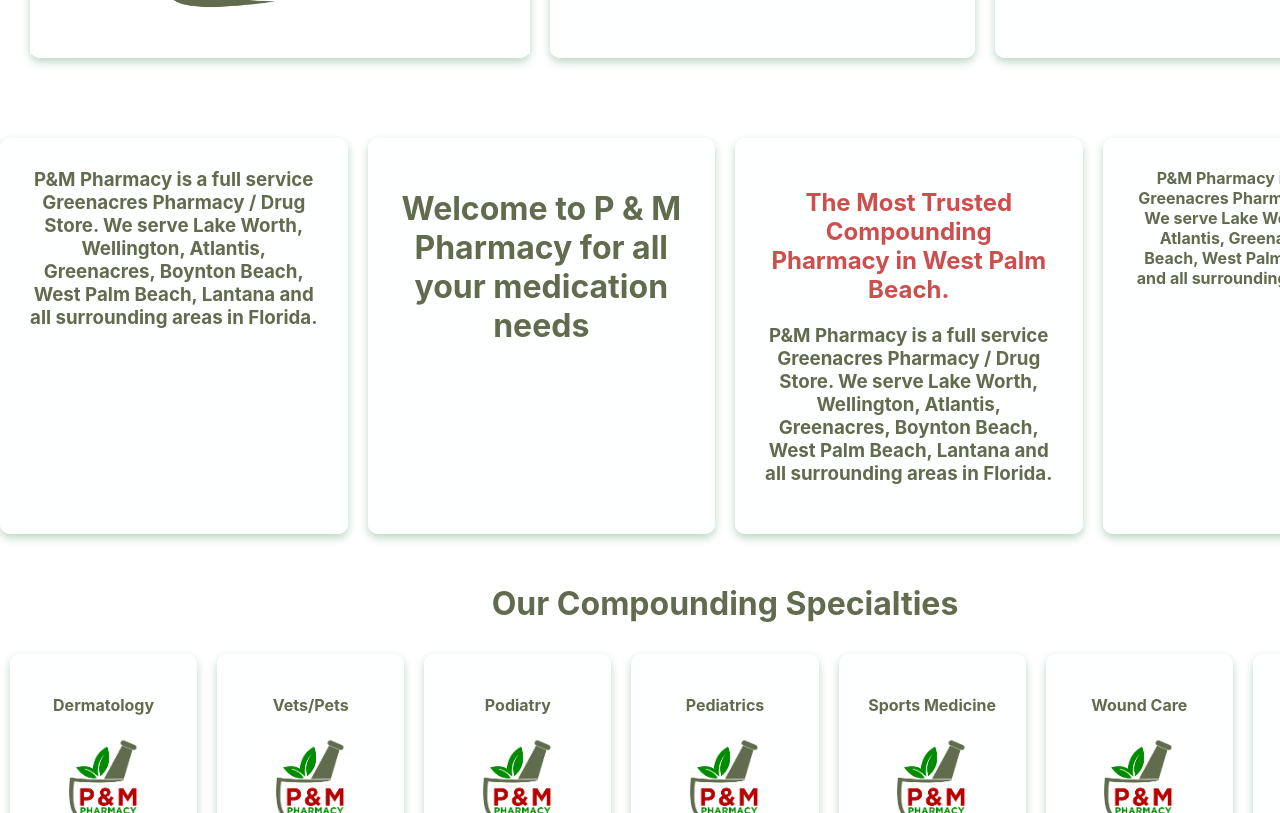
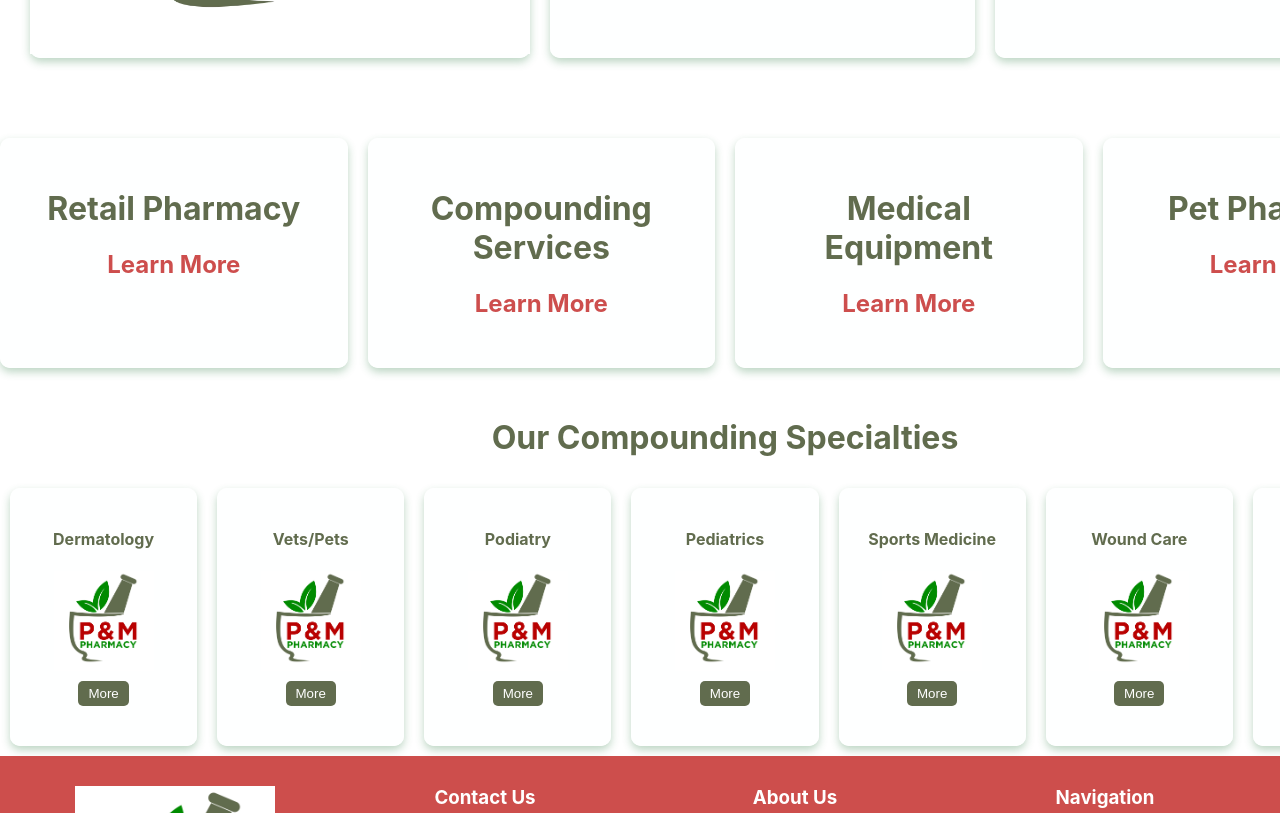
Before and after one commit to pandmpharmacy/pmpharm, a React (Create React App) app: page / in a window 1280 px wide. Shown: the part 640-1453 px from the top of the page. Built offline with nearby package versions, Linux system fonts and the light colour scheme.

Commit message:
updated text on Top Services

```diff
--- a/src/BodyComponent.js
+++ b/src/BodyComponent.js
@@ -21,7 +21,9 @@
           <img src={logo} alt="" className="featured_image" />
         </div>
         <div className="featured_box" >
-          <h1>Welcome to P & M Pharmacy for all your medication needs</h1>
+          <h1>Welcome to P & M Pharmacy for all your medication needs.
+          </h1>
+          <h1>Contact <br></br> 561-660-8650</h1>
         </div>
         <div className="featured_box" >
           <h2 id="alert">The Most Trusted Compounding Pharmacy in West Palm Beach.</h2>
--- a/src/TopServices.js
+++ b/src/TopServices.js
@@ -5,27 +5,24 @@
     return (
         <div className="service-container">
             <div className="service-box">
-            <h3>
-                    P&M Pharmacy is a full service Greenacres Pharmacy / Drug Store. We
-                    serve Lake Worth, Wellington, Atlantis, Greenacres, Boynton Beach, West
-                    Palm Beach, Lantana and all surrounding areas in Florida.
-                </h3>
+                <h1>Retail Pharmacy</h1>
+                <h2 id="alert">Learn More</h2>
             </div>
             <div className="service-box">
-                <h1>Welcome to P & M Pharmacy for all your medication needs</h1>
+                <h1>Compounding Services</h1>
+                <h2 id="alert">Learn More</h2>
             </div>
             <div className="service-box">
-                <h2 id="alert">The Most Trusted Compounding Pharmacy in West Palm Beach.</h2>
-                <h3>
-                    P&M Pharmacy is a full service Greenacres Pharmacy / Drug Store. We
-                    serve Lake Worth, Wellington, Atlantis, Greenacres, Boynton Beach, West
-                    Palm Beach, Lantana and all surrounding areas in Florida.
-                </h3>
+                <h1>
+                    Medical Equipment
+                </h1>
+                <h2 id="alert">Learn More</h2>
             </div>
             <div className="service-box">
-                P&M Pharmacy is a full service Greenacres Pharmacy / Drug Store. We
-                serve Lake Worth, Wellington, Atlantis, Greenacres, Boynton Beach, West
-                Palm Beach, Lantana and all surrounding areas in Florida.
+                <h1>
+                    Pet Pharmacy
+                </h1>
+                <h2 id="alert">Learn More</h2>
             </div>
         </div>
     );
```
